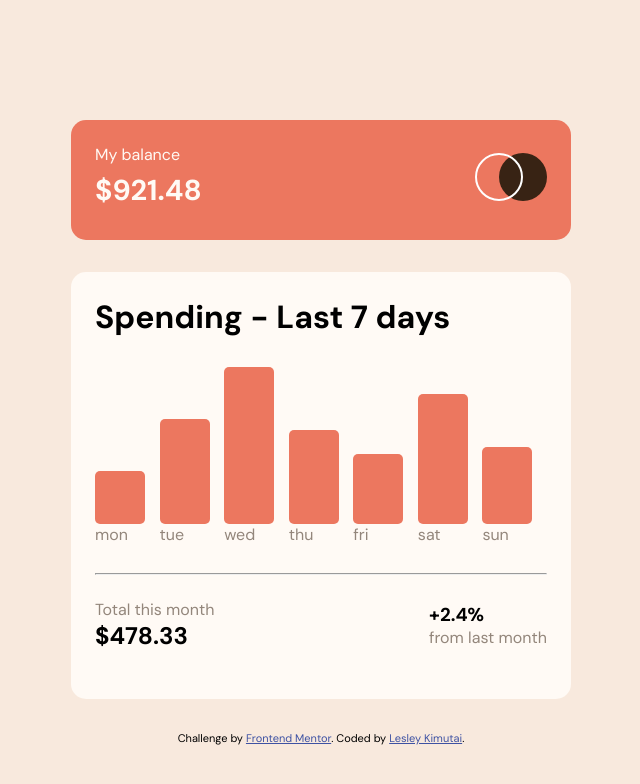
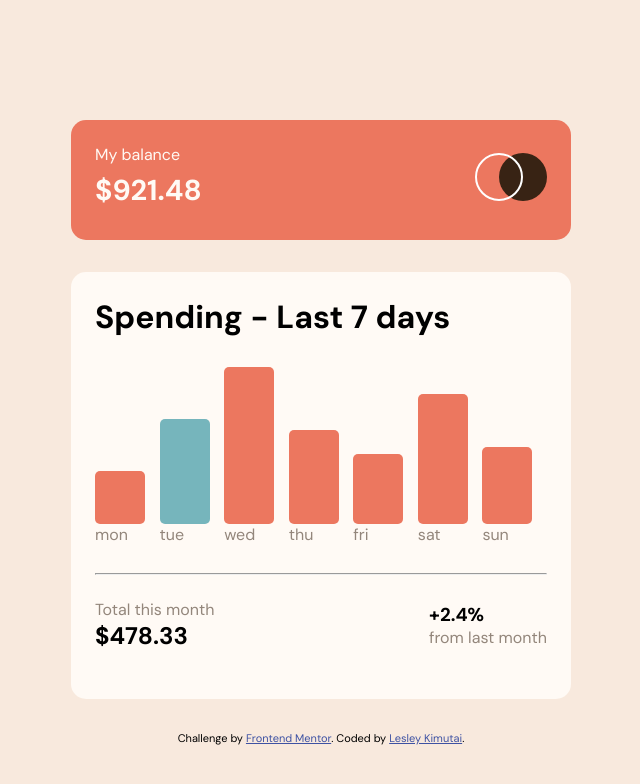
Before and after one commit to issagoodlifeInc/expense-chart, a React (Create React App) app: page / in a window 1280 px wide. Shown: the top 784 px of the page, without its empty margins (319-959 px from the left). Built offline with nearby package versions, Linux system fonts and the light colour scheme.

Commit message:
Styled the div of currentDay

```diff
--- a/src/components/Main.js
+++ b/src/components/Main.js
@@ -14,26 +14,38 @@ export default function Main(props) {
 
   const [showAmount, setShowAmount] = useState(false);
 
-  console.log(data);
+  // console.log(data);
 
   const currentDay = new Date().getDay();
   console.log(currentDay);
 
+  // Styles to render the amount on top of each day onHover
   let amountShownStyle = {
     position: "absolute",
-    top: "0",
+    // top: "0",
     backgroundColor: "var(--darkbrown)",
     padding: ".2rem",
     color: "var(--verypaleorange)",
   };
 
   const days = data.map((day) => {
+    // Styles for all the graph elements
     let dayStyles = {
       position: "relative",
       height: `${day.amount * 3}px`,
       width: "50px",
       backgroundColor: "var(--softred)",
     };
+
+    if (currentDay === day.id) {
+      dayStyles = {
+        position: "relative",
+        height: `${day.amount * 3}px`,
+        width: "50px",
+        backgroundColor: "var(--cyan)",
+      };
+    }
+
     return (
       <div key={day.id} className="day">
         <div
```
